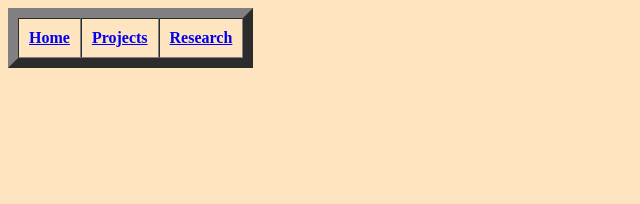
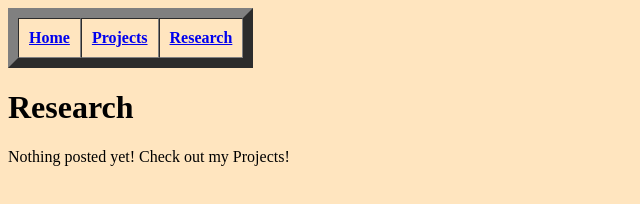
Before and after one commit to joekdbk/joedbk-website, a plain HTML site: page research.html in a window 1280 px wide. Shown: the whole page, without its empty margins (0-640 px from the left). Drawn offline with Linux system fonts and the light colour scheme.

Commit message:
research.html

```diff
--- a/research.html
+++ b/research.html
@@ -14,3 +14,9 @@
 				<th><a href="research.html"> Research </a></th>
 			  </tr>
 		</table>
+		<h1>Research</h1>
+
+
+		<p>
+		Nothing posted yet! Check out my Projects!
+		</p>
```
